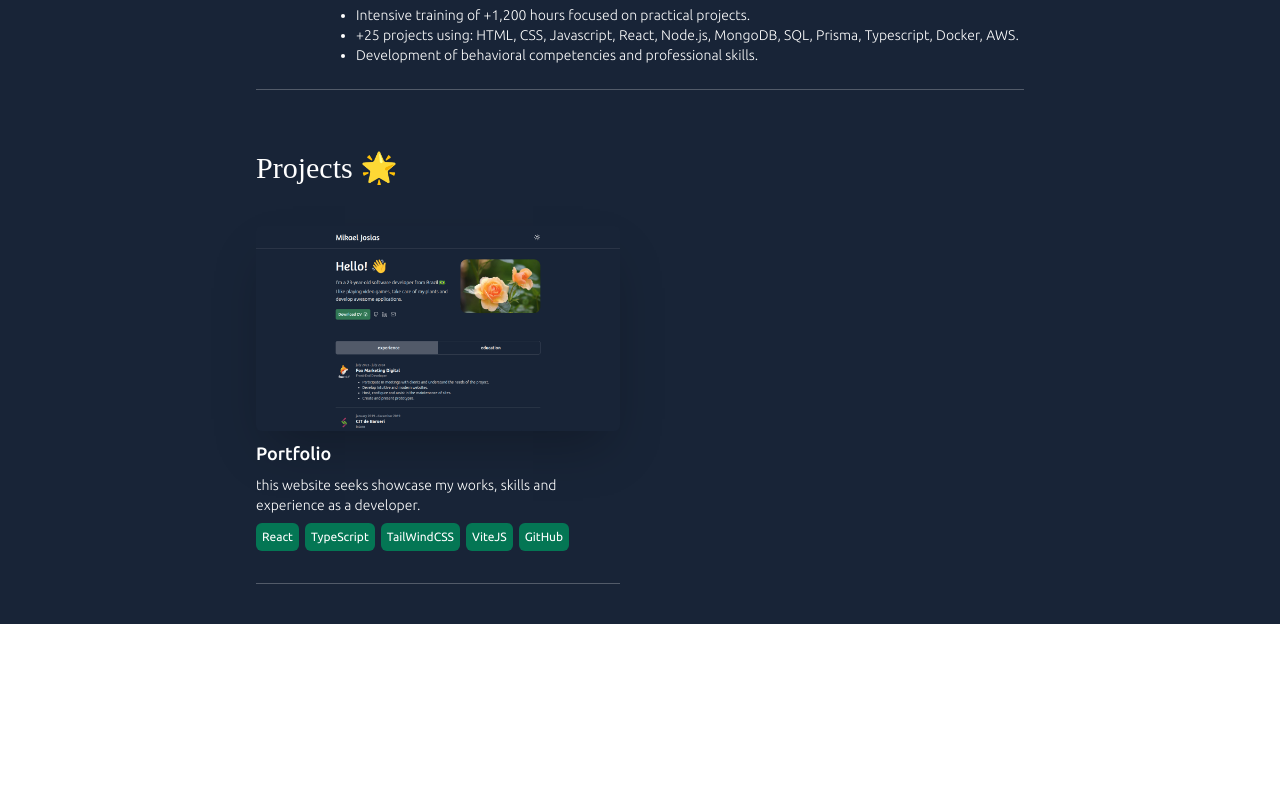
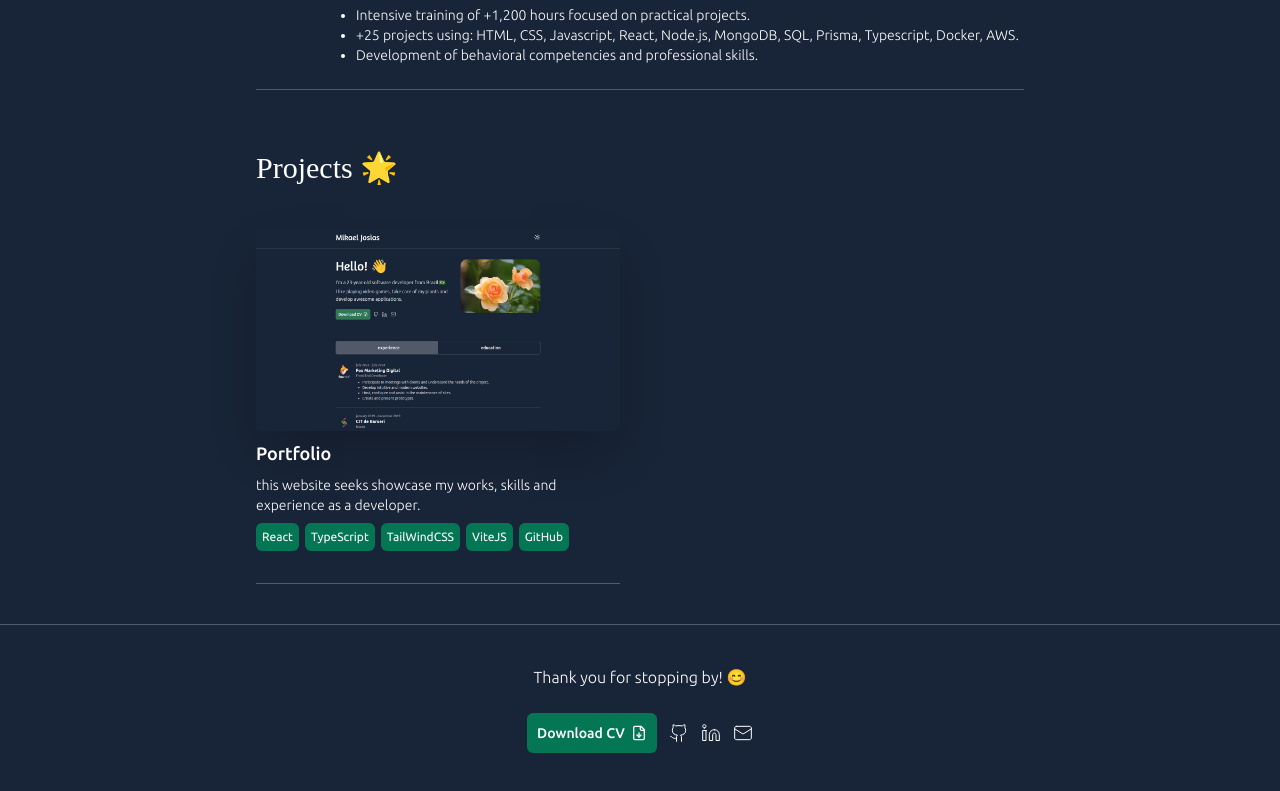
Before and after one commit to Mikael-Josias/mikael-josias, a React (Vite) app: page / in a window 1280 px wide. Shown: the part 701-1492 px from the top of the page. Before the commit the page ends 1325 px from the top, so only its background shows below. Built offline with nearby package versions, Linux system fonts and the light colour scheme; a web font is replaced by a local one.

Commit message:
feat(footer): add footer with social links

```diff
--- a/src/App.tsx
+++ b/src/App.tsx
@@ -1,3 +1,4 @@
+import Footer from "./components/Footer"
 import Header from "./components/Header"
 import HeroSection from "./components/HeroSection"
 import Projects from "./components/Projects"
@@ -12,6 +13,7 @@ function App() {
         <HeroSection />
         <TabsContainer />
         <Projects />
+        <Footer />
       </main>
     </ThemeProvider>
   )
--- /dev/null
+++ b/src/components/Footer.tsx
@@ -0,0 +1,12 @@
+import SocialBar from "./SocialBar"
+
+function Footer() {
+  return (
+    <footer className="w-full bg-wheat-600 dark:bg-black/25 md:bg-transparent dark:md:bg-transparent p-10 md:px-0 flex flex-col gap-3 md:gap-6 items-center justify-center md:border-t-[1px] md:border-t-black/25 dark:md:border-t-white/25">
+      <span className="text-sm md:text-base text-cement-500 dark:text-white font-light">Thank you for stopping by! 😊</span>
+      <SocialBar />
+    </footer>
+  )
+}
+
+export default Footer
```
